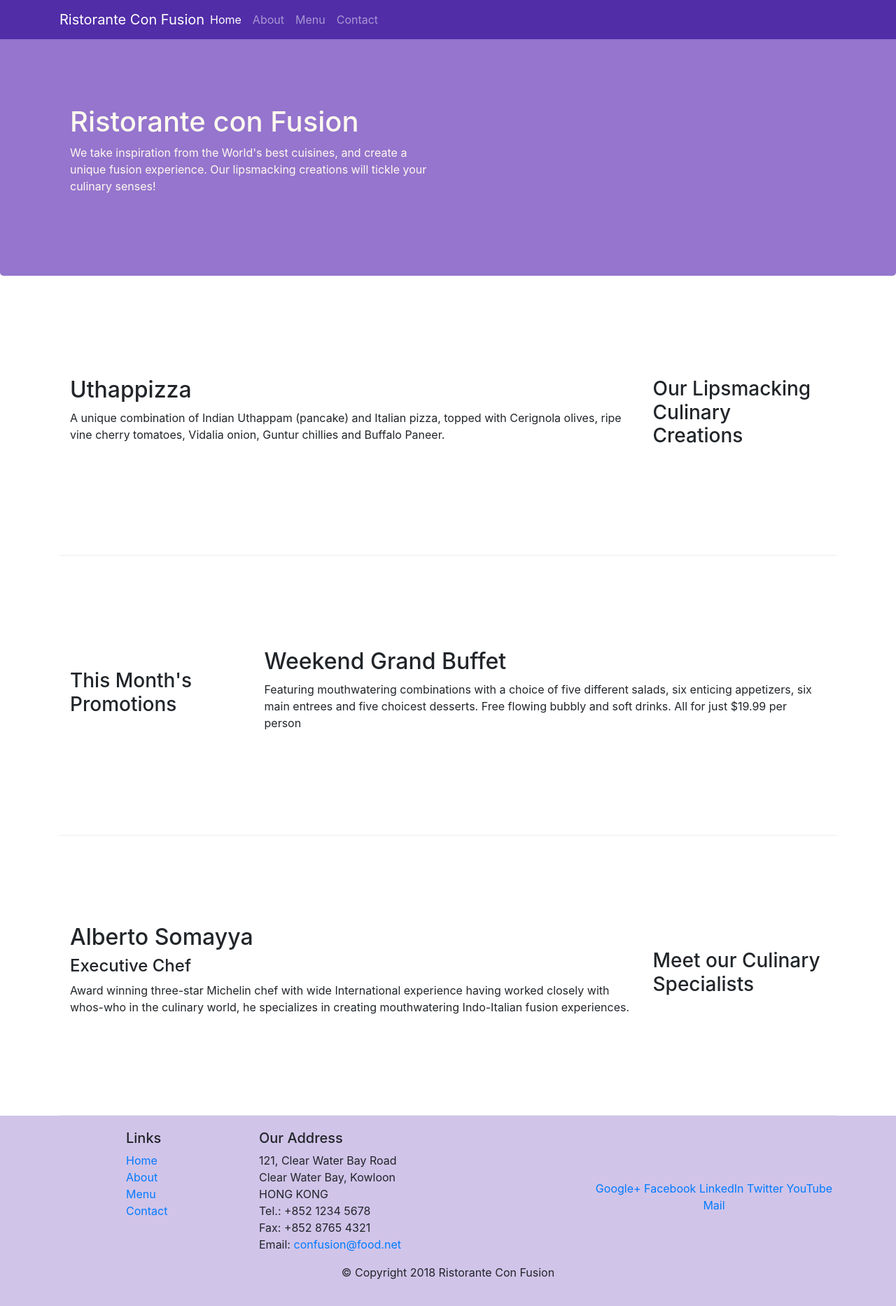
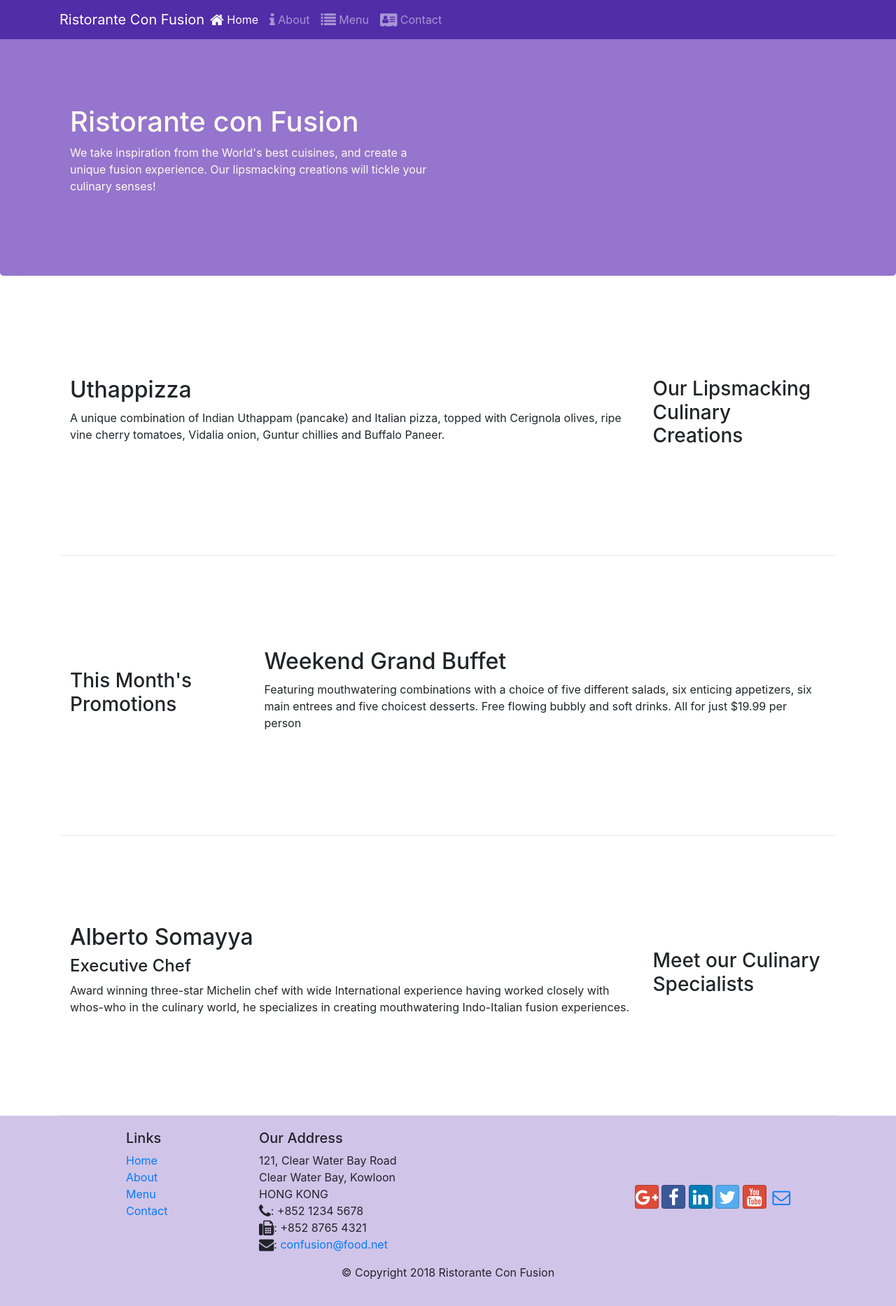
Before and after one commit to arpit081999/Confusion-Bootstrap, a website: page index.html in a window 1280 px wide. Shown: the whole page at 70% size. Drawn offline with nearby package versions, Linux system fonts and the light colour scheme.

Commit message:
icon fonts

```diff
--- a/index.html
+++ b/index.html
@@ -9,7 +9,9 @@
 
     <!-- Bootstrap CSS -->
     <link rel="stylesheet" href="node_modules/bootstrap/dist/css/bootstrap.min.css">
-    <link rel="stylesheet" href="css/styles.css">
+    <link rel="stylesheet" href="node_modules/font-awesome/css/font-awesome.min.css">
+	<link rel="stylesheet" href="node_modules/bootstrap-social/bootstrap-social.css">
+	<link href="css/styles.css" rel="stylesheet">
 
 	<title>Ristorante Con Fusion</title>
 </head>
@@ -27,10 +29,10 @@
 
 
 <ul class="navbar-nav mr-auto">
-<li class="nav-item active"><a class="nav-link" href="#">Home</a></li>
-<li class="nav-item"><a class="nav-link" href="./aboutus.html">About</a></li>
-<li class="nav-item"><a class="nav-link" href="#">Menu</a></li>
-<li class="nav-item"><a class="nav-link" href="#">Contact</a></li>
+<li class="nav-item active"><a class="nav-link" href="#"><span class="fa fa-home fa-lg"></span> Home</a></li>
+<li class="nav-item"><a class="nav-link" href="./aboutus.html"><span class="fa fa-info fa-lg"></span> About</a></li>
+<li class="nav-item"><a class="nav-link" href="#"><span class="fa fa-list fa-lg"></span> Menu</a></li>
+<li class="nav-item"><a class="nav-link" href="#"><span class="fa fa-address-card fa-lg"></span> Contact</a></li>
 
 </ul>
 </div>
@@ -103,19 +105,19 @@
 		              121, Clear Water Bay Road<br>
 		              Clear Water Bay, Kowloon<br>
 		              HONG KONG<br>
-		              Tel.: +852 1234 5678<br>
-		              Fax: +852 8765 4321<br>
-		              Email: <a href="mailto:confusion@food.net">confusion@food.net</a>
+		              <i class="fa fa-phone fa-lg"></i>: +852 1234 5678<br>
+		              <i class="fa fa-fax fa-lg"></i>: +852 8765 4321<br>
+		              <i class="fa fa-envelope fa-lg"></i>: <a href="mailto:confusion@food.net">confusion@food.net</a>
 		           </address>
                 </div>
                 <div class="col-12 col-sm-4 align-self-center">
                     <div class="text-center">
-                        <a href="http://google.com/+">Google+</a>
-                        <a href="http://www.facebook.com/profile.php?id=">Facebook</a>
-                        <a href="http://www.linkedin.com/in/">LinkedIn</a>
-                        <a href="http://twitter.com/">Twitter</a>
-                        <a href="http://youtube.com/">YouTube</a>
-                        <a href="mailto:">Mail</a>
+                        <a class="btn btn-social-icon btn-google" href="http://google.com/+"><i class="fa fa-google-plus fa-lg"></i></a>
+                        <a class="btn btn-social-icon btn-facebook" href="http://www.facebook.com/profile.php?id="><i class="fa fa-facebook fa-lg"></i></a>
+                        <a class="btn btn-social-icon btn-linkedin" href="http://www.linkedin.com/in/"><i class="fa fa-linkedin fa-lg"></i></a>
+                        <a class="btn btn-social-icon btn-twitter" href="http://twitter.com/"><i class="fa fa-twitter fa-lg"></i></a>
+                        <a class="btn btn-social-icon btn-google" href="http://youtube.com/"><i class="fa fa-youtube fa-lg"></i></a>
+                        <a class="btn btn-social-icon" href="mailto:"><i class="fa fa-envelope-o fa-lg"></i></a>
                     </div>
                 </div>
            </div>
--- a/package.json
+++ b/package.json
@@ -15,6 +15,8 @@
   },
   "dependencies": {
     "bootstrap": "^4.0.0",
+    "bootstrap-social": "^5.1.1",
+    "font-awesome": "^4.7.0",
     "jquery": "^3.3.1",
     "popper.js": "^1.12.9"
   }
```
Also changed, not shown: aboutus.html (+16 -14 lines), 1 other file.
